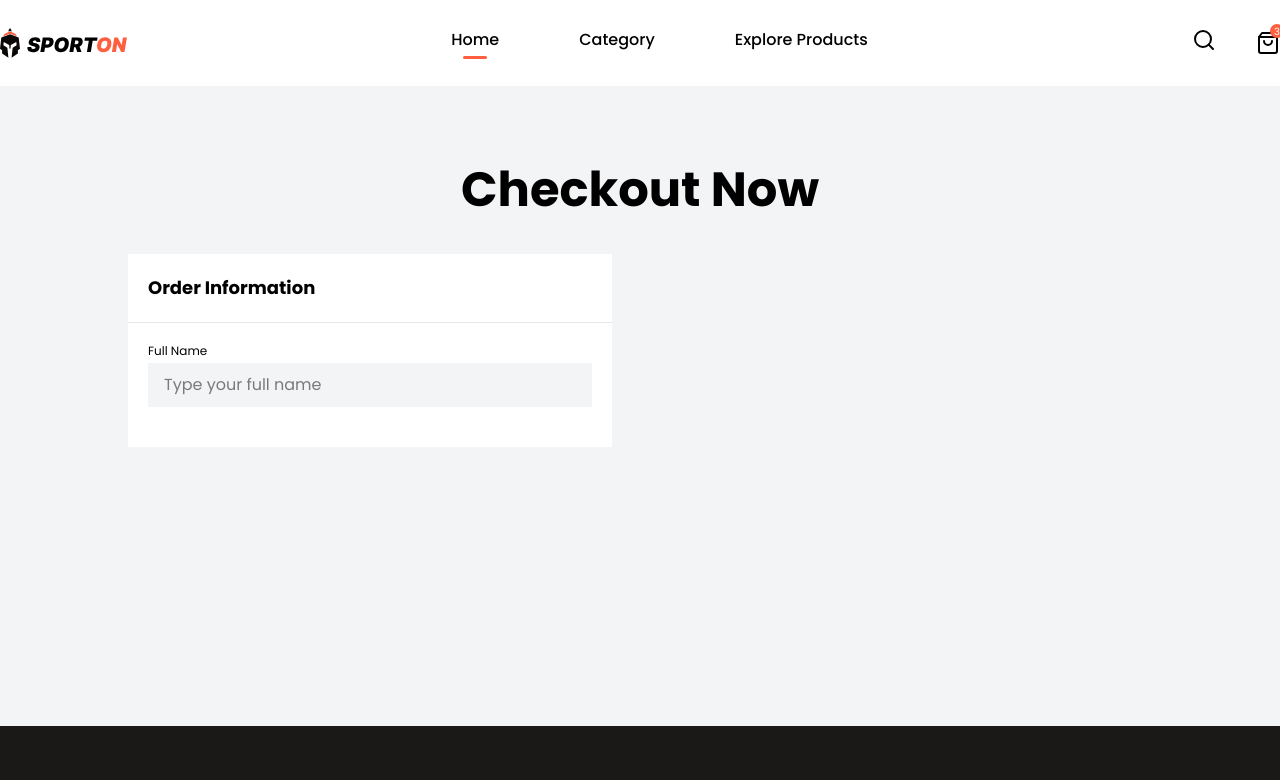
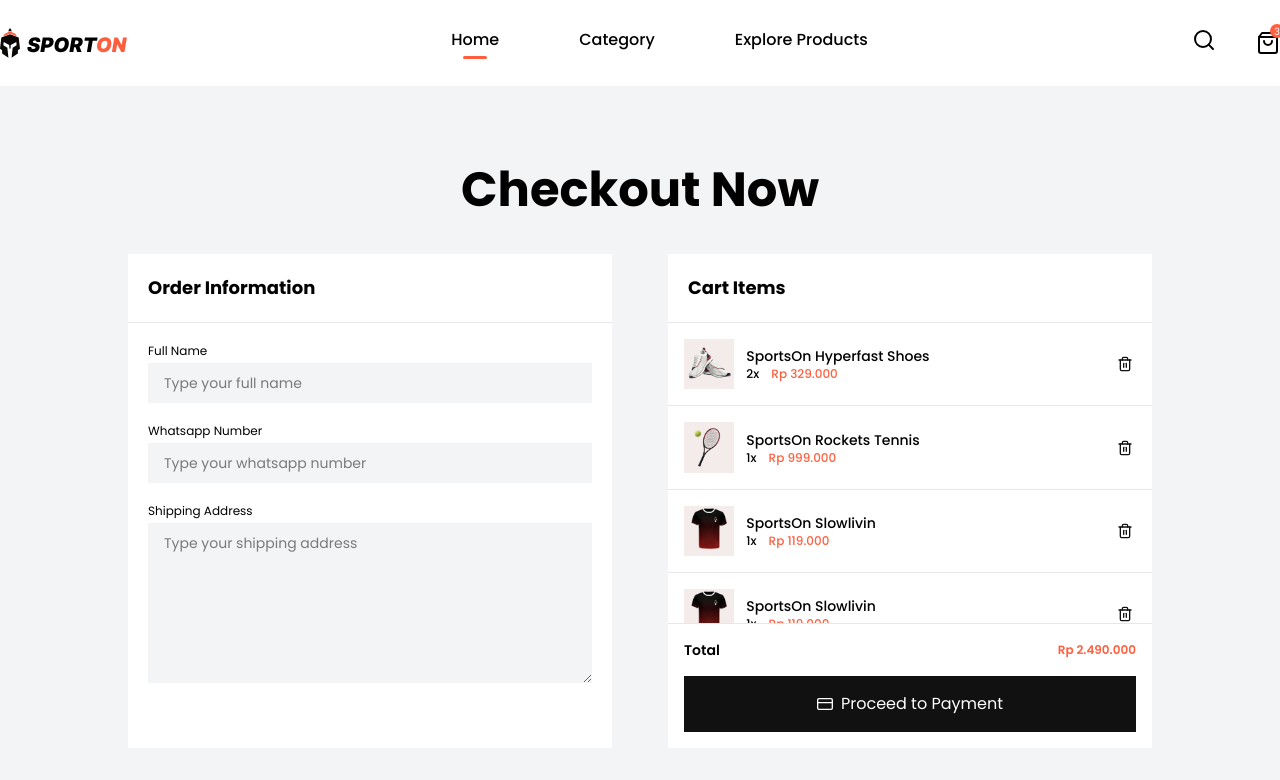
Before and after one commit to muhhlmy/sporton-fe-vercel-deploy, a Next.js app: page /checkout in a window 1280 px wide. Shown: the top 780 px of the page. Built offline with nearby package versions, Linux system fonts and the light colour scheme.

Commit message:
Menambahkan komponen CartItems dan memperbarui OrderInformation dengan input untuk nomor Whatsapp dan alamat pengiriman. Memperbaiki referensi ke komponen cart-popup dan menambahkan file baru untuk cart-popup.

```diff
--- a/app/(landing)/checkout/page.tsx
+++ b/app/(landing)/checkout/page.tsx
@@ -1,3 +1,4 @@
+import CartItems from "../components/checkout/cart-items";
 import OrderInformation from "../components/checkout/order-information";
 
 const Checkout = () => {
@@ -7,6 +8,7 @@
         <h1 className="text-5xl font-bold text-center mb-10">Checkout Now</h1>
         <div className="grid grid-cols-2 gap-14">
           <OrderInformation />
+          <CartItems />
         </div>
       </div>
     </main>
--- a/app/(landing)/components/checkout/cart-items.tsx
+++ b/app/(landing)/components/checkout/cart-items.tsx
@@ -0,0 +1,62 @@
+import Image from "next/image";
+import { cartList } from "../ui/cart-popup";
+import priceFormatter from "@/app/utils/price-formater";
+import Button from "../ui/button";
+import { FiArrowRight, FiCreditCard, FiTrash2 } from "react-icons/fi";
+
+const CartItems = () => {
+  const totalPrice = cartList.reduce(
+    (total, item) => total + item.price * item.qty,
+    0
+  );
+
+  return (
+    <div className="bg-white">
+      <div className="p-5 border-b border-gray-200">
+        <h2 className="font-bold text-lg">Cart Items</h2>
+      </div>
+      <div className="overflow-auto max-h-75">
+        {cartList.map((item, index) => (
+          <div className="border-b border-gray-200 p-4 flex gap-3" key={index}>
+            <div className="bg-primary-light aspect-square w-16 flex justify-center items-center">
+              <Image
+                src={`/images/products/${item.imgUrl}`}
+                alt={item.name}
+                width={63}
+                height={63}
+                className="aspect-square object-contain"
+              />
+            </div>
+            <div className="self-center w-full">
+              <div className="text-sm font-medium">{item.name}</div>
+              <div className="flex gap-3 font-medium text-xs">
+                <div>{item.qty}x</div>
+                <div className="text-primary">{priceFormatter(item.price)}</div>
+              </div>
+            </div>
+            <Button
+              size="small"
+              variant="ghost"
+              className="w-7 h-7 p-0! self-center mx-auto"
+            >
+              <FiTrash2 />
+            </Button>
+          </div>
+        ))}
+      </div>
+      <div className="border-t border-gray-200 p-4">
+        <div className="font-semibold flex justify-between items-center">
+          <div className="text-sm">Total</div>
+          <div className="text-primary text-xs">
+            {priceFormatter(totalPrice)}
+          </div>
+        </div>
+        <Button variant="dark" className="w-full mt-4">
+          <FiCreditCard /> Proceed to Payment
+        </Button>
+      </div>
+    </div>
+  );
+};
+
+export default CartItems;
--- a/app/(landing)/components/checkout/order-information.tsx
+++ b/app/(landing)/components/checkout/order-information.tsx
@@ -9,6 +9,22 @@
           <label htmlFor="full_name">Full Name</label>
           <input type="text" id="full_name" placeholder="Type your full name" />
         </div>
+        <div className="input-group">
+          <label htmlFor="wa_number">Whatsapp Number </label>
+          <input
+            type="text"
+            id="wa_number"
+            placeholder="Type your whatsapp number"
+          />
+        </div>
+        <div className="input-group">
+          <label htmlFor="street">Shipping Address</label>
+          <textarea
+            id="street"
+            placeholder="Type your shipping address"
+            rows={7}
+          />
+        </div>
       </div>
     </div>
   );
--- a/app/(landing)/components/layouts/header.tsx
+++ b/app/(landing)/components/layouts/header.tsx
@@ -3,7 +3,7 @@
 import Image from "next/image";
 import Link from "next/link";
 import { FiSearch, FiShoppingBag } from "react-icons/fi";
-import CardPopup from "../ui/card-popup";
+import CardPopup from "../ui/cart-popup";
 import { useState } from "react";
 
 const Header = () => {
--- a/app/(landing)/components/ui/card-popup.tsx
+++ /dev/null
@@ -1,83 +0,0 @@
-import priceFormatter from "@/app/utils/price-formater";
-import Image from "next/image";
-import Button from "./button";
-import { FiArrowRight, FiTrash2 } from "react-icons/fi";
-
-const cartList = [
-  {
-    name: "SportsOn Hyperfast Shoes",
-    category: "Running",
-    price: 329000,
-    imgUrl: "product-1.png",
-    qty: 2,
-  },
-  {
-    name: "SportsOn Rockets Tennis",
-    category: "Tennis",
-    price: 999000,
-    imgUrl: "product-2.png",
-    qty: 1,
-  },
-  {
-    name: "SportsOn Slowlivin",
-    category: "Running",
-    price: 119000,
-    imgUrl: "product-3.png",
-    qty: 1,
-  },
-];
-
-const CardPopup = () => {
-  const totalPrice = cartList.reduce(
-    (total, item) => total + item.price * item.qty,
-    0
-  );
-
-  return (
-    <div className="absolute bg-white right-0 top-12 shadow-xl border border-gray-200 w-90 z-10">
-      <div className="font-bold text-center p-4 border-b border-gray-200">
-        Shopping Cart
-      </div>
-      {cartList.map((item, index) => (
-        <div className="border-b border-gray-200 p-4 flex gap-3" key={index}>
-          <div className="bg-primary-light aspect-square w-16 flex justify-center items-center">
-            <Image
-              src={`/images/products/${item.imgUrl}`}
-              alt={item.name}
-              width={63}
-              height={63}
-              className="aspect-square object-contain"
-            />
-          </div>
-          <div className="self-center w-full">
-            <div className="text-sm font-medium">{item.name}</div>
-            <div className="flex gap-3 font-medium text-xs">
-              <div>{item.qty}x</div>
-              <div className="text-primary">{priceFormatter(item.price)}</div>
-            </div>
-          </div>
-          <Button
-            size="small"
-            variant="ghost"
-            className="w-7 h-7 p-0! self-center mx-auto"
-          >
-            <FiTrash2 />
-          </Button>
-        </div>
-      ))}
-      <div className="border-t border-gray-200 p-4">
-        <div className="font-semibold flex justify-between items-center">
-          <div className="text-sm">Total</div>
-          <div className="text-primary text-xs">
-            {priceFormatter(totalPrice)}
-          </div>
-        </div>
-        <Button variant="dark" size="small" className="w-full mt-4">
-          Checkout Now <FiArrowRight />
-        </Button>
-      </div>
-    </div>
-  );
-};
-
-export default CardPopup;
--- /dev/null
+++ b/app/(landing)/components/ui/cart-popup.tsx
@@ -0,0 +1,127 @@
+import priceFormatter from "@/app/utils/price-formater";
+import Image from "next/image";
+import Button from "./button";
+import { FiArrowRight, FiTrash2 } from "react-icons/fi";
+
+export const cartList = [
+  {
+    name: "SportsOn Hyperfast Shoes",
+    category: "Running",
+    price: 329000,
+    imgUrl: "product-1.png",
+    qty: 2,
+  },
+  {
+    name: "SportsOn Rockets Tennis",
+    category: "Tennis",
+    price: 999000,
+    imgUrl: "product-2.png",
+    qty: 1,
+  },
+  {
+    name: "SportsOn Slowlivin",
+    category: "Running",
+    price: 119000,
+    imgUrl: "product-3.png",
+    qty: 1,
+  },
+  {
+    name: "SportsOn Slowlivin",
+    category: "Running",
+    price: 119000,
+    imgUrl: "product-3.png",
+    qty: 1,
+  },
+  {
+    name: "SportsOn Slowlivin",
+    category: "Running",
+    price: 119000,
+    imgUrl: "product-3.png",
+    qty: 1,
+  },
+  {
+    name: "SportsOn Slowlivin",
+    category: "Running",
+    price: 119000,
+    imgUrl: "product-3.png",
+    qty: 1,
+  },
+  {
+    name: "SportsOn Slowlivin",
+    category: "Running",
+    price: 119000,
+    imgUrl: "product-3.png",
+    qty: 1,
+  },
+  {
+    name: "SportsOn Slowlivin",
+    category: "Running",
+    price: 119000,
+    imgUrl: "product-3.png",
+    qty: 1,
+  },
+  {
+    name: "SportsOn Slowlivin",
+    category: "Running",
+    price: 119000,
+    imgUrl: "product-3.png",
+    qty: 1,
+  },
+];
+
+const CardPopup = () => {
+  const totalPrice = cartList.reduce(
+    (total, item) => total + item.price * item.qty,
+    0
+  );
+
+  return (
+    <div className="absolute bg-white right-0 top-12 shadow-xl border border-gray-200 w-90 z-10">
+      <div className="font-bold text-center p-4 border-b border-gray-200">
+        Shopping Cart
+      </div>
+      <div className="overflow-auto max-h-[300px]">
+        {cartList.map((item, index) => (
+          <div className="border-b border-gray-200 p-4 flex gap-3" key={index}>
+            <div className="bg-primary-light aspect-square w-16 flex justify-center items-center">
+              <Image
+                src={`/images/products/${item.imgUrl}`}
+                alt={item.name}
+                width={63}
+                height={63}
+                className="aspect-square object-contain"
+              />
+            </div>
+            <div className="self-center w-full">
+              <div className="text-sm font-medium">{item.name}</div>
+              <div className="flex gap-3 font-medium text-xs">
+                <div>{item.qty}x</div>
+                <div className="text-primary">{priceFormatter(item.price)}</div>
+              </div>
+            </div>
+            <Button
+              size="small"
+              variant="ghost"
+              className="w-7 h-7 p-0! self-center mx-auto"
+            >
+              <FiTrash2 />
+            </Button>
+          </div>
+        ))}
+      </div>
+      <div className="border-t border-gray-200 p-4">
+        <div className="font-semibold flex justify-between items-center">
+          <div className="text-sm">Total</div>
+          <div className="text-primary text-xs">
+            {priceFormatter(totalPrice)}
+          </div>
+        </div>
+        <Button variant="dark" size="small" className="w-full mt-4">
+          Checkout Now <FiArrowRight />
+        </Button>
+      </div>
+    </div>
+  );
+};
+
+export default CardPopup;
--- a/app/globals.css
+++ b/app/globals.css
@@ -52,5 +52,5 @@
 
 .input-group input,
 .input-group textarea {
-  @apply px-4 py-2.5 bg-gray-100 w-full focus:border focus:border-gray-400 outline-0;
+  @apply px-4 py-2.5 bg-gray-100 w-full focus:border focus:border-gray-400 outline-none text-sm;
 }
```
